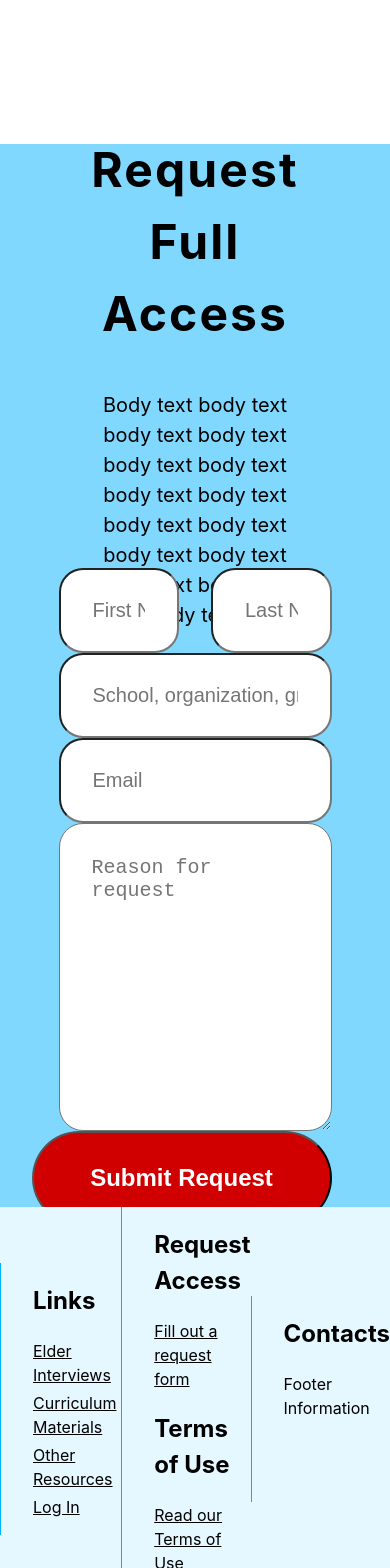
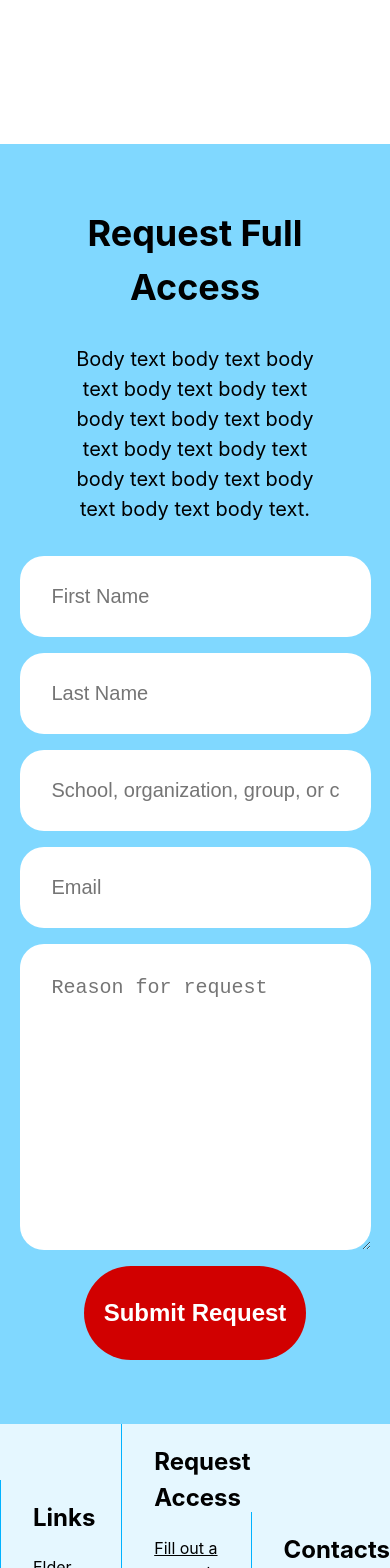
Before and after one commit to HarrySidhu1815/Seabird-Project, a React (Vite) app in the folder client/: page /interviews in a window 390 px wide. Shown: the part 2340-3908 px from the top of the page. Built offline with nearby package versions, Linux system fonts and the light colour scheme.

Commit message:
request form mobile wireframe

```diff
--- a/client/src/components/RequestForm/RequestForm.module.css
+++ b/client/src/components/RequestForm/RequestForm.module.css
@@ -1,6 +1,6 @@
 #request-access{
     width: 100%;
-    height: 66.44rem;
+    height: auto;
     display: flex;
     justify-content: center;
     align-items: center;
@@ -16,28 +16,28 @@
 
 .header h1{
     font-size: 3rem;
-    letter-spacing: 0.13rem;
 }
 
 .header p{
     width: 70%;
     margin: auto;
     font-size: 1.25rem;
-    height: 9.13rem;
+    height: auto;
 }
 .request-form{
     width: 70%;
-    height: 43.56rem;
+    height: auto;
     display: flex;
     justify-content: space-between;
     flex-direction: column;
     margin: 2rem 0;
+    gap: 1rem;
 }
 
 .name{
     display: flex;
     justify-content: space-between;
-    width: 100%;
+    max-width: 100%;
     gap: 2rem;
 }
 .input, .name-input, .textarea{
@@ -47,6 +47,7 @@
     background-color: white;
     font-size: 1.25rem;
     padding: 0 2rem;
+    border: none;
 }
 .textarea{
     height: 15.13rem;
@@ -67,5 +68,34 @@
     justify-content: center;
     align-items: center;
     cursor: pointer;
+    border: none;
     align-self:last baseline;
 }
+
+@media screen and (max-width: 900px) {
+    #request-access{
+        padding: 2rem 0rem;
+    }
+    .header{
+        width: 90%;
+    }
+    .header h1{
+        font-size: 2.25rem;
+    }
+    .request-form{
+        width: 90%;
+    }
+    .name{
+        width: auto;
+        flex-direction: column;
+        gap: 1rem;
+    }
+    .name-input{
+        width: auto;
+    }
+    .submit-btn{
+        align-self:center;
+        width: auto;
+        padding: 1.25rem;
+    }
+}
```
